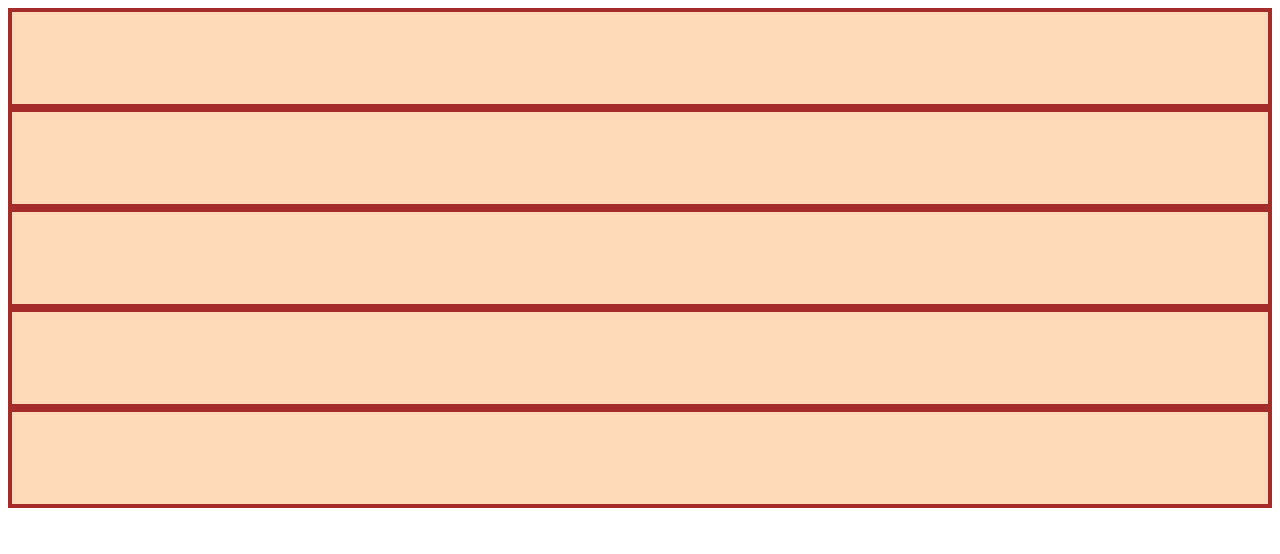
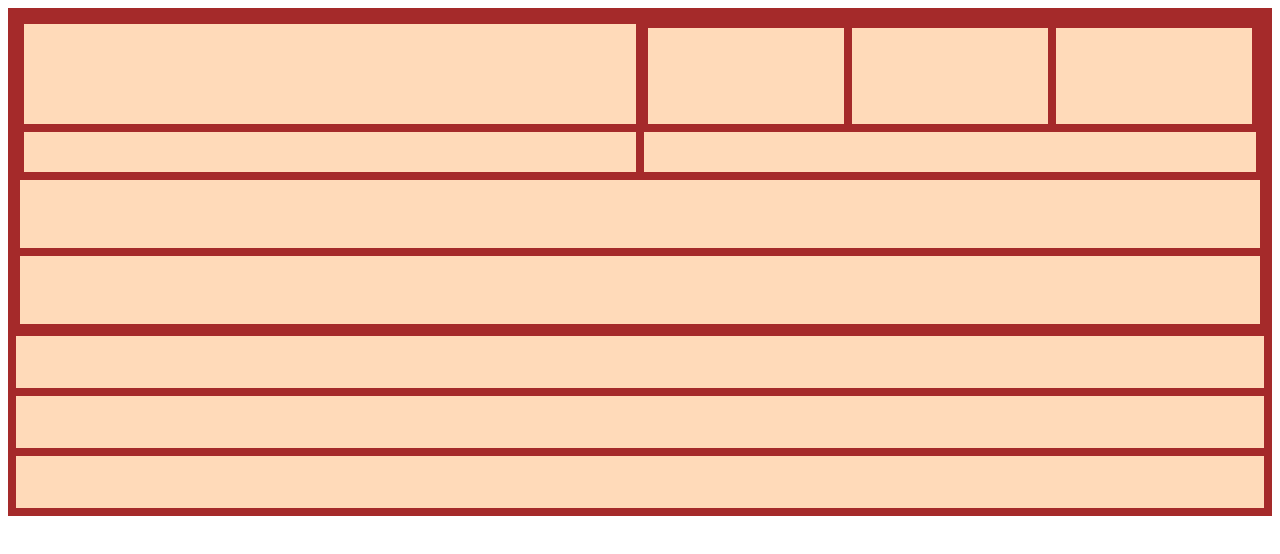
Before and after one commit to acilveti/LandingPage, a plain HTML site: page index.html in a window 1280 px wide. Drawn offline with Linux system fonts and the light colour scheme.

Commit message:
layout flex containers declared

```diff
--- a/index.html
+++ b/index.html
@@ -9,8 +9,24 @@
 </head>
 <body>
     <div class="container main">
-        <div class="container head"></div>
-        <div class="container body"></div>
+        <div class="container head vertical">
+            <div class="container header">
+                <div class="container"></div>
+                <div class="container">
+                    <div class="container"></div>
+                    <div class="container"></div>
+                    <div class="container"></div>
+                </div>
+            </div>
+            <div class="container top">
+                <div class="container"></div>
+                <div class="container"></div>
+            </div>
+        </div>
+        <div class="container body vertical">
+            <div class="container"></div>
+            <div class="container"></div>
+        </div>
         <div class="container cite"></div>
         <div class="container call_to_action"></div>
         <div class="container footer"></div>
--- a/styles.css
+++ b/styles.css
@@ -1,15 +1,15 @@
-.container {
+  .container {
     display: flex;
-  }
-
-  /* this selector selects all divs inside of .container */
-  .container div {
     background: peachpuff;
     border: 4px solid brown;
     height: 100px;
     flex: 1;
   }
 
+  .vertical {
+    flex-direction: column;
+    flex: 1 1 auto;
+  }
   .main{
     height: 500px;
     flex-direction: column;
```
